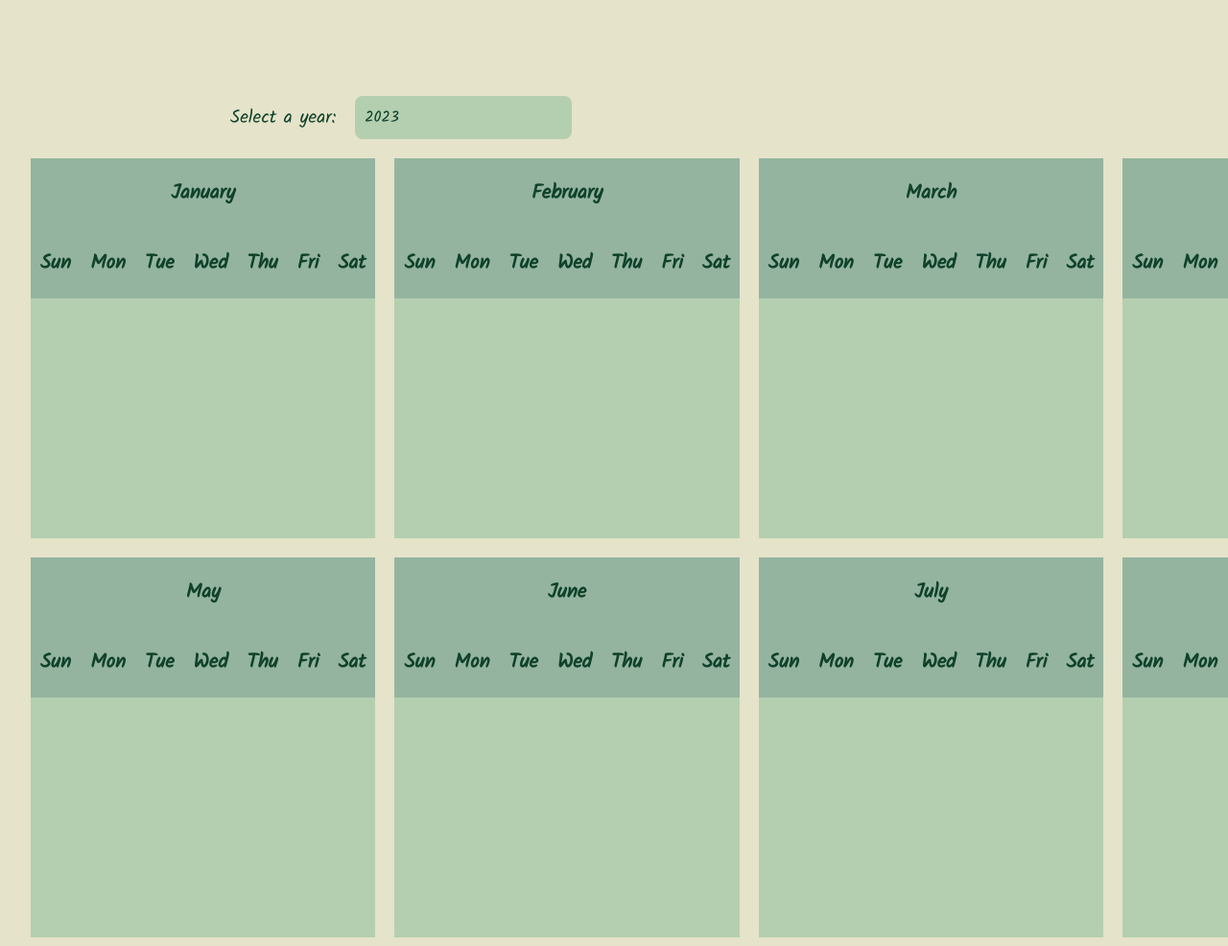
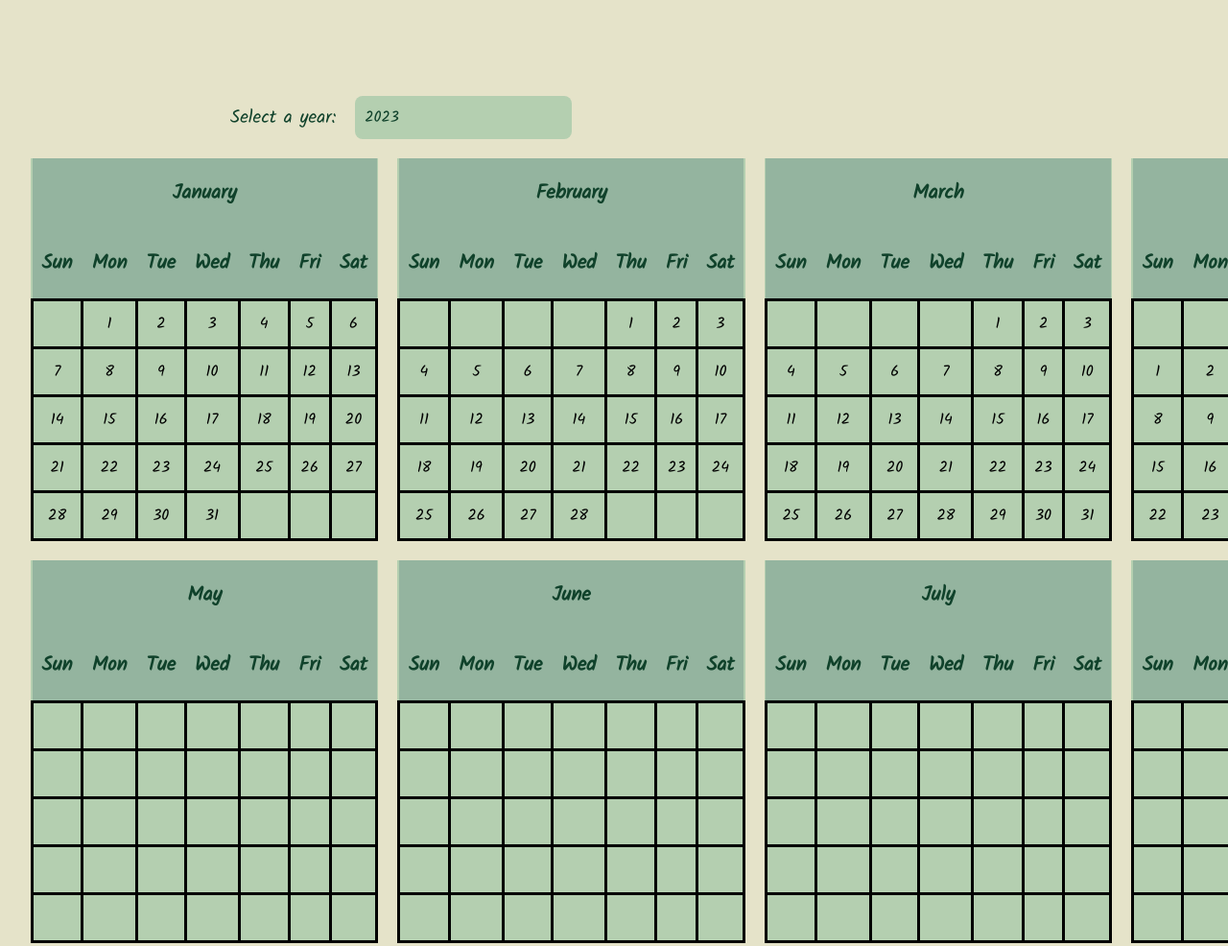
Before and after one commit to OpenGenus/calendar-in-js, a plain HTML site: page index.html in a window 1280 px wide. Shown: the top 986 px of the page at 96% size. Drawn offline with Linux system fonts and the light colour scheme.

Commit message:
Set days

```diff
--- a/index.js
+++ b/index.js
@@ -1,29 +1,48 @@
 import months from './modules/months.js';
 import daysOfWeek from './modules/daysOfWeek.js';
 
-const monthSpan = document.getElementById('month-span');
 const yearInput = document.getElementById('year');
 const currentYear = new Date().getFullYear();
-const currentDay = new Date().getDay();
 const mainContainer = document.getElementById('table');
+let year;
 
 // Select a year
 yearInput.addEventListener('change', () => {
-  setDays();
+  year = yearInput.value;
 });
 
 // Set current year as default value
 yearInput.value = currentYear;
+year = yearInput.value;
+
+const createDays = (month) => {
+  const daysContainer = document.getElementById(`${month}-days`);
+  let daysId = 0;
+  for (let i = 0; i < 5; i++) {
+    const week = document.createElement('tr');
+    week.style.border = 'solid black';
+    week.style.height = '50px';
+    for (let j = 0; j < 7; j++) {
+      const day = document.createElement('td');
+      day.setAttribute('class', 'days');
+      day.setAttribute('id', `${month}-${daysId++}`);
+      day.style.border = 'solid black';
+      week.appendChild(day);
+    }
+    daysContainer.appendChild(week);
+  }
+};
 
 // Create 12 tables
 months.forEach((month) => {
   const div = document.createElement('div');
+  div.setAttribute('class', 'calendars');
   div.innerHTML = ` <table>
   <thead>
     <tr>
       <th class="year-display" colspan="7">
         <p>
-          <span class="month-span">${month}</span>
+          <span id=${month}-span class="month-span">${month}</span>
         </p>
       </th>
     </tr>
@@ -42,46 +61,20 @@ months.forEach((month) => {
     dayHeader.setAttribute('class', 'week');
     weekRow.appendChild(dayHeader);
   });
-
-  // Create days
-  const daysContainer = document.getElementById(`${month}-days`);
-  let daysId = 0;
-
-  for (let i = 0; i < 5; i++) {
-    const week = document.createElement('tr');
-    for (let j = 0; j < 7; j++) {
-      daysId++;
-      const day = document.createElement('td');
-      day.setAttribute('class', 'days');
-      day.setAttribute('id', `${daysId}`);
-      week.appendChild(day);
-    }
-    daysContainer.appendChild(week);
-  }
-  //setDaysText();
+  createDays(month);
 });
 
-// Set days text
-const setDaysText = () => {
+const setDays = (month) => {
   // Get first day of month
-  const firstDay = new Date(
-    Number(yearSpan.textContent),
-    months.indexOf(monthSpan.textContent),
-    1
-  )
+  const firstDay = new Date(year, months.indexOf(month), 1)
     .toDateString()
     .split(' ')[0];
 
   // Get last day of month
-  const lastDay = new Date(
-    Number(yearSpan.textContent),
-    months.indexOf(monthSpan.textContent) + 1,
-    0
-  )
+  const lastDay = new Date(year, months.indexOf(month) + 1, 0)
     .toDateString()
     .split(' ')[2];
-
-  let startDay = currentDay;
+  let startDay;
 
   switch (firstDay) {
     case 'Sun':
@@ -110,9 +103,16 @@ const setDaysText = () => {
   }
 
   let daysCount = 1;
+  for (let x = 1; x <= Number(lastDay); x++) {
+    const d = document.getElementById(`${month}-${startDay + 1}`);
 
-  for (let x = 1; x <= Number(lastDay); x++) {
-    document.getElementById(`${startDay + 1}`).textContent = daysCount++;
+    d.textContent = daysCount++;
     startDay++;
   }
 };
+
+setDays('January');
+setDays('February');
+setDays('March');
+setDays('April');
+setDays('May');
--- a/style.css
+++ b/style.css
@@ -18,6 +18,7 @@ body {
 #table {
   display: grid;
   grid-template-columns: repeat(4, 1fr);
+  grid-template-rows: repeat(3, 1fr);
   column-gap: 20px;
   row-gap: 20px;
   width: 95%;
@@ -66,14 +67,14 @@ th {
   color: #10422b;
 }
 
-.days {
+/* .days {
   padding: 10px;
   font-size: 1.2rem;
   height: 50px;
   margin: 0 10px;
   color: #415745;
   font-weight: 700;
-}
+} */
 
 @media (max-width: 600px) {
   body {
```
